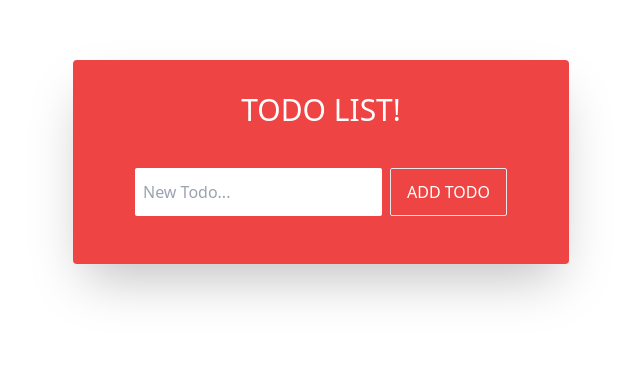
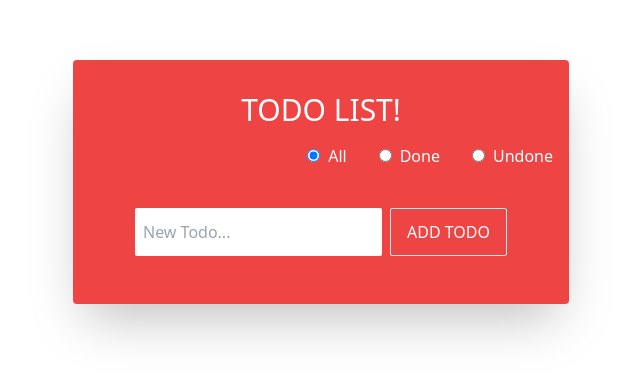
Before and after one commit to josewhitetower/todo-vue-composition, a Vue app: page / in a window 1280 px wide. Shown: the top 378 px of the page, without its empty margins (319-959 px from the left). Built offline with nearby package versions, Linux system fonts and the light colour scheme.

Commit message:
added filter

```diff
--- /dev/null
+++ b/src/components/FilterTodos.vue
@@ -0,0 +1,24 @@
+<template>
+    <div class="flex justify-end mt-4 pr-4 items-baseline">
+        <input type="radio" id="all" value="all" v-model="picked" class="mr-2">
+        <label for="all">All</label>
+        <input type="radio" id="done" value="done" v-model="picked" class="ml-8 mr-2">
+        <label for="done">Done</label>
+        <input type="radio" id="undone" value="undone" v-model="picked" class="ml-8 mr-2">
+        <label for="two">Undone</label>
+    </div>
+</template>
+
+<script>
+    export default {
+        data: () => ({
+            picked: "all"
+        }),
+
+        watch: {
+            picked() {
+                this.$emit('picked', this.picked)
+            }
+        }
+    }
+</script>
--- a/src/components/TodoList.vue
+++ b/src/components/TodoList.vue
@@ -3,12 +3,10 @@
         class="TodoList py-8 bg-red-500 text-center text-white font-sans rounded mt-8 shadow-2xl"
     >
         <h1 class="text-3xl uppercase font-thin mb-4">Todo List!</h1>
-        <!-- <ul>
-            <li v-for="(todo, index) in todos" :key="todo.id"><Todo :todo="todo" @remove="() => removeTodo(index)" @toggle="() => toggleTodo(index)" @edit="(value) => editTodo(index, value)"/></li>
-        </ul> -->
-        <draggable v-model="todos" group="people" @start="drag=true" @end="drag=false" :list="todos" @update="() => save(todos)">
-            <Todo v-for="(todo, index) in todos" :key="todo.id" :todo="todo" @remove="() => removeTodo(index)" @toggle="() => toggleTodo(index)" @edit="(value) => editTodo(index, value)"/>
+        <draggable @start="drag=true" @end="drag=false" :list="todos" @update="() => save(todos)">
+            <Todo v-for="(todo, index) in shownTodos" :key="todo.id" :todo="todo" @remove="() => removeTodo(index)" @toggle="() => toggleTodo(index)" @edit="(value) => editTodo(index, value)"/>
         </draggable>
+        <FilterTodos @picked="onPicked"/>
         <NewTodoForm @add="addNewTodo" />
     </div>
 </template>
@@ -18,18 +16,38 @@ import draggable from 'vuedraggable'
 import useTodo from '../hooks/todos'
 import Todo from './Todo'
 import NewTodoForm from './NewTodoForm'
+import FilterTodos from './FilterTodos'
 export default {
     components: {
         Todo,
         NewTodoForm,
+        FilterTodos,
         draggable,
     },
 
     setup() {
         const {state, addNewTodo, removeTodo, toggleTodo, editTodo, save} = useTodo();
-        const {todos} = state
+        const {todos} = state;
+        let filter = 'all';
         return {
-            todos, addNewTodo, removeTodo, toggleTodo, editTodo, save
+            todos, addNewTodo, removeTodo, toggleTodo, editTodo, save, filter
+        }
+    },
+
+    computed: {
+        shownTodos() {
+            if (this.filter === 'done') {
+                return this.todos.filter(todo => todo.isDone);
+            } else if (this.filter === 'undone') {
+                return this.todos.filter(todo => !todo.isDone);
+            }
+            return this.todos;
+        },
+    },
+
+    methods: {
+        onPicked(value) {
+            this.filter = value
         }
     }
 
```
